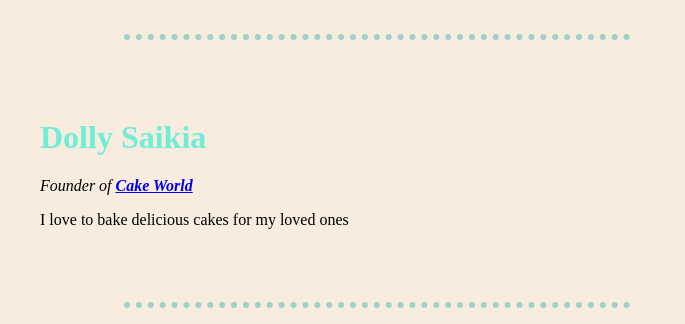
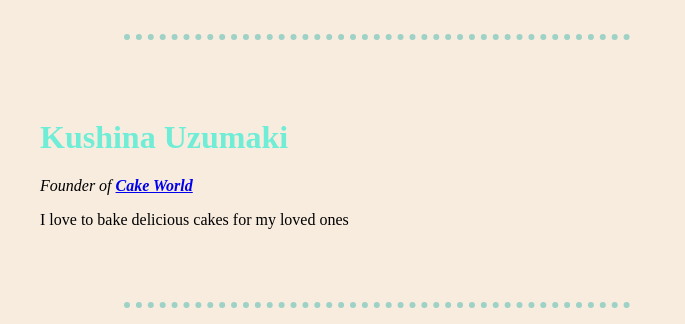
Before and after one commit to anuj2398/HTML-Personal-Site, a plain HTML site: page index.html in a window 1280 px wide. Shown: the top 324 px of the page, 263-948 px from the left. Drawn offline with Linux system fonts and the light colour scheme.

Commit message:
name changed

```diff
--- a/css/style.css
+++ b/css/style.css
@@ -15,3 +15,7 @@ hr{
     border-radius: 100%;
     height: 200px;
 }
+
+img:hover{
+    background-color: #0F3460;
+}
--- a/index.html
+++ b/index.html
@@ -1,5 +1,6 @@
 <!DOCTYPE html>
 <html lang="en">
+
 <head>
     <meta charset="UTF-8">
     <meta http-equiv="X-UA-Compatible" content="IE=edge">
@@ -8,18 +9,23 @@
     <title>❥ Dolly's Personal Home</title>
     <link rel="stylesheet" href="css/style.css">
 </head>
+
 <body>
     <a href="contacts.html">My Contacts</a>
     <a href="index.html">My HomePage</a>
     <hr>
 
     <table cellspacing="20">
-            <tr><td><img class="circular" src="http://images5.fanpop.com/image/articles/129000/kushina-uzumaki_129909_top_full.jpg?cache=1318831221"  alt="" width="230" height="300">
+        <tr>
+            <td><img class="circular"
+                    src="http://images5.fanpop.com/image/articles/129000/kushina-uzumaki_129909_top_full.jpg?cache=1318831221"
+                    alt="" width="230" height="300">
             </td>
             <td>
 
             </td>
-                <td><h1 style="color:#6FEDD6;">Dolly Saikia</h1>
+            <td>
+                <h1 style="color:#6FEDD6;">Kushina Uzumaki</h1>
                 <p><em>Founder of <strong><a href="https://www.cakeworld.in/">Cake World</a></strong></em></p>
                 <p>I love to bake delicious cakes for my loved ones</p>
             </td>
@@ -72,4 +78,5 @@
         </tr>
     </table>
 </body>
+
 </html>
```
Lines whose indentation alone changed are shown as unchanged.
